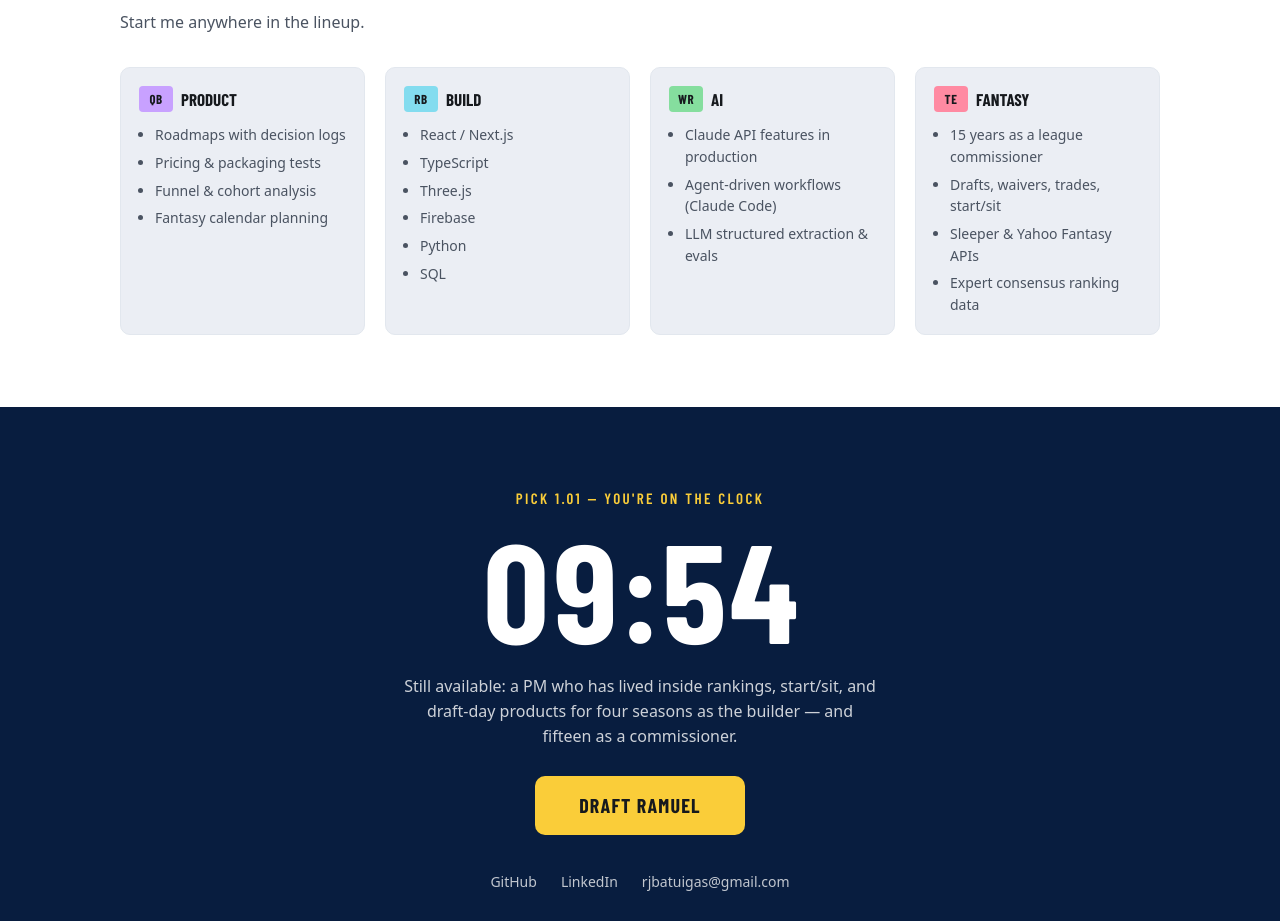
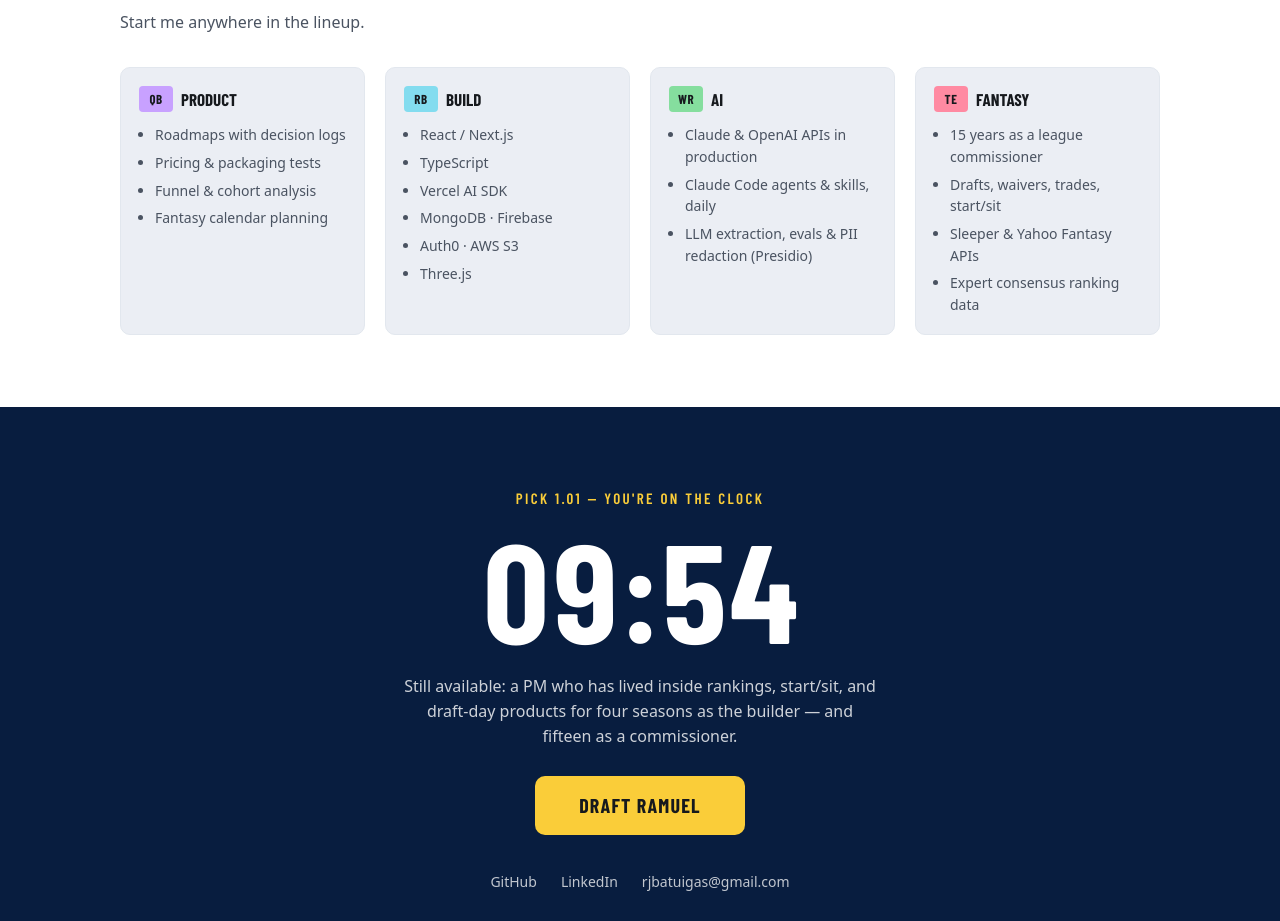
Before and after one commit to ManagementEngineer/portfolio, a React (Vite) app: page / in a window 1280 px wide. Shown: the part 4280-5201 px from the top of the page. Built offline with nearby package versions, Linux system fonts and the light colour scheme; a web font is replaced by a local one.

Commit message:
Update skills with full stack: Vercel AI SDK, MongoDB, Auth0, AWS, OpenAI, Presidio
Co-Authored-By: Claude Fable 5 <noreply@anthropic.com>

```diff
--- a/src/data/profile.ts
+++ b/src/data/profile.ts
@@ -210,11 +210,11 @@ export const skills = {
     'Funnel & cohort analysis',
     'Fantasy calendar planning',
   ],
-  build: ['React / Next.js', 'TypeScript', 'Three.js', 'Firebase', 'Python', 'SQL'],
+  build: ['React / Next.js', 'TypeScript', 'Vercel AI SDK', 'MongoDB · Firebase', 'Auth0 · AWS S3', 'Three.js'],
   ai: [
-    'Claude API features in production',
-    'Agent-driven workflows (Claude Code)',
-    'LLM structured extraction & evals',
+    'Claude & OpenAI APIs in production',
+    'Claude Code agents & skills, daily',
+    'LLM extraction, evals & PII redaction (Presidio)',
   ],
   fantasy: [
     '15 years as a league commissioner',
```
